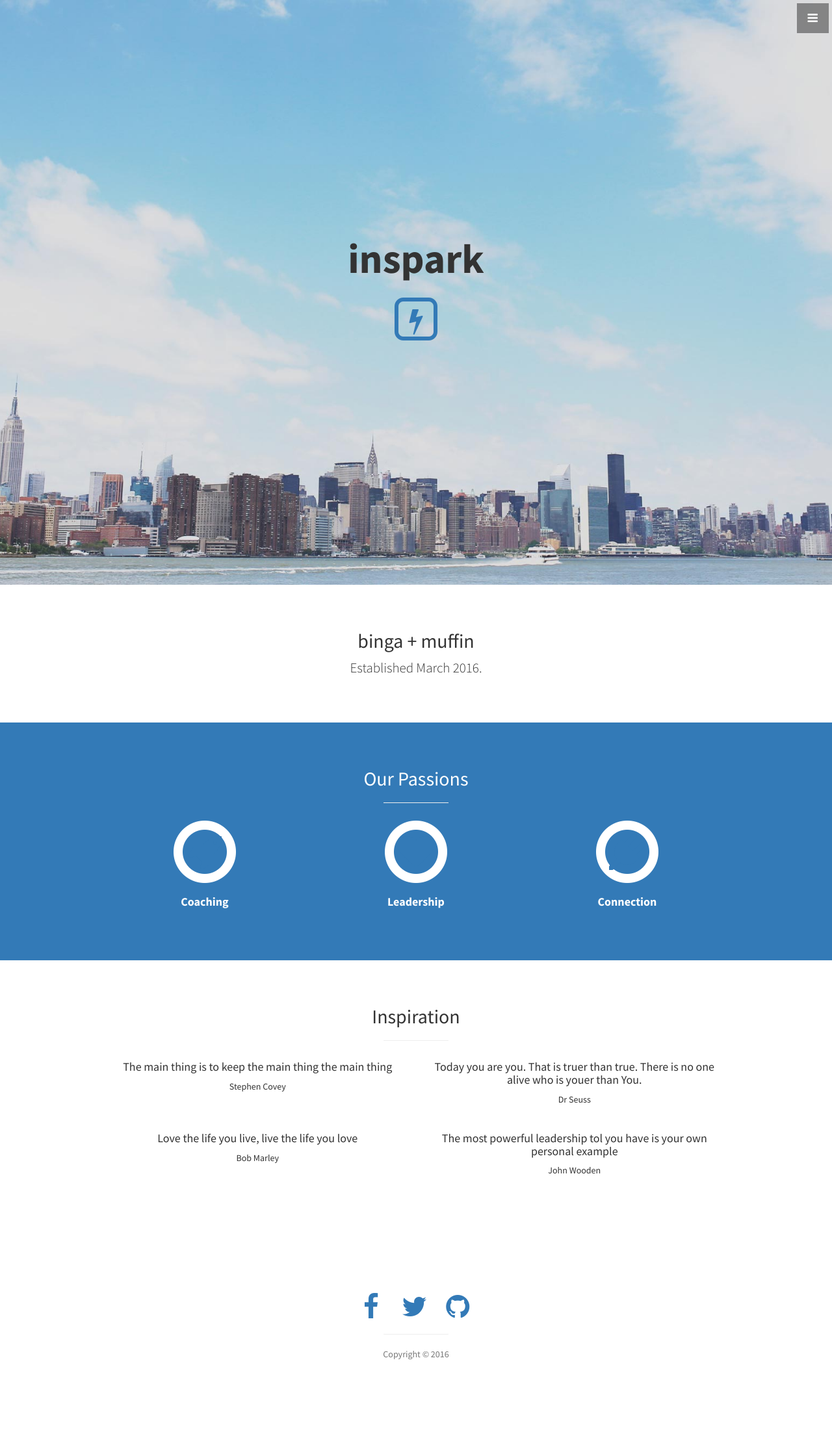
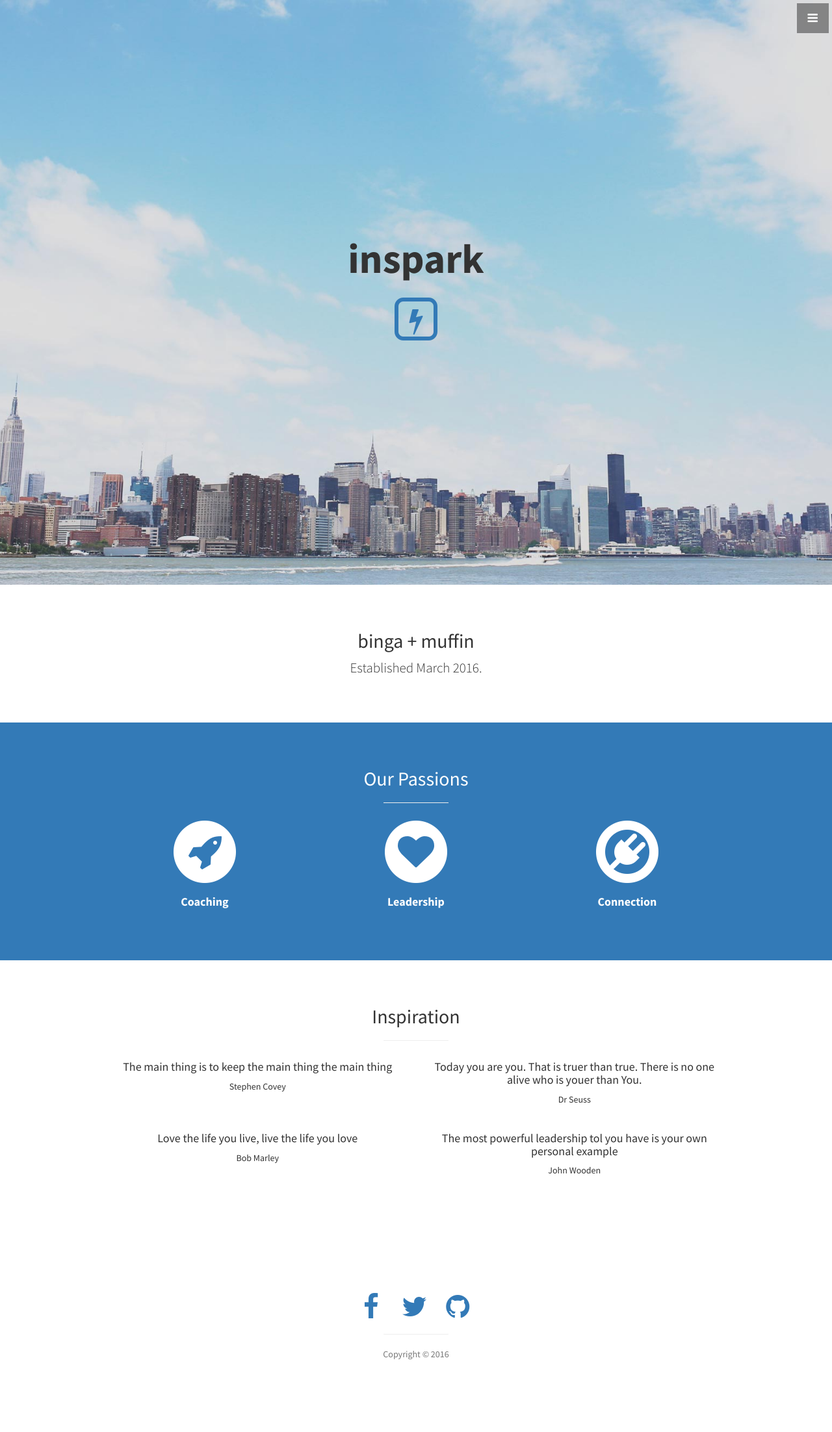
Before and after one commit to jikinluke8/inspark, a Jekyll site: the page built from index.html, in a window 1280 px wide. Shown: the whole page at 65% size. Built offline with Jekyll 4.4.1, drawn with Linux system fonts in a browser that asks for light colours.

Commit message:
Update services.html

```diff
--- a/_includes/services.html
+++ b/_includes/services.html
@@ -9,7 +9,7 @@
           <div class="col-md-4 col-sm-4">
             <div class="service-item">
               <span class="fa-stack fa-4x">
-              <i class="fa fa-circle-o fa-stack-2x"></i>
+              <i class="fa fa-circle fa-stack-2x"></i>
               <i class="fa fa-rocket fa-stack-1x text-primary"></i>
             </span>
               <h4>
@@ -21,7 +21,7 @@
           <div class="col-md-4 col-sm-4">
             <div class="service-item">
               <span class="fa-stack fa-4x">
-              <i class="fa fa-circle-o fa-stack-2x"></i>
+              <i class="fa fa-circle fa-stack-2x"></i>
               <i class="fa fa-heart fa-stack-1x text-primary"></i>
             </span>
               <h4>
@@ -34,7 +34,7 @@
             <div class="service-item">
               <span class="fa-stack fa-4x">
               <i class="fa fa-circle-o fa-stack-2x"></i>
-              <i class="fa fa-plug fa-stack-1x text-primary"></i>
+              <i class="fa fa-plug fa-stack-1x"></i>
             </span>
               <h4>
                 <strong>Connection</strong>
```
